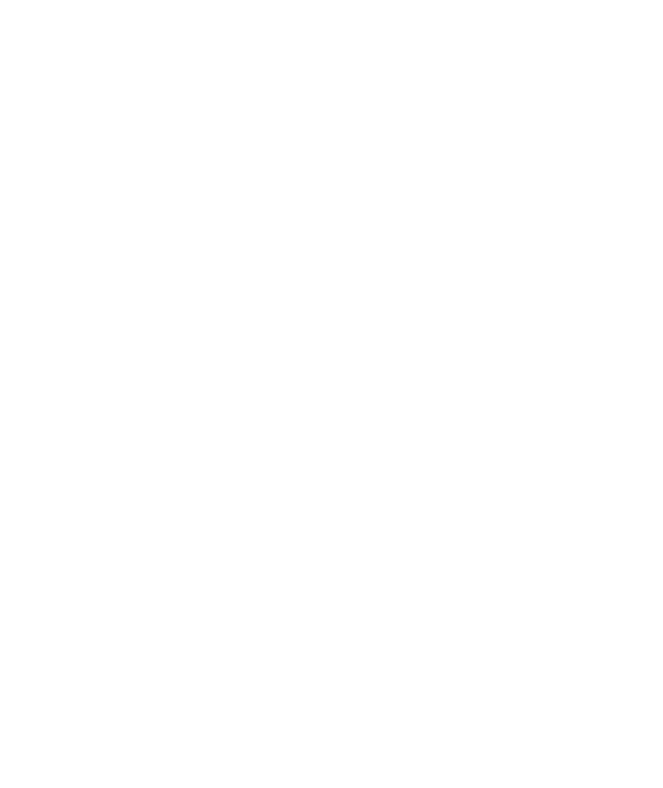
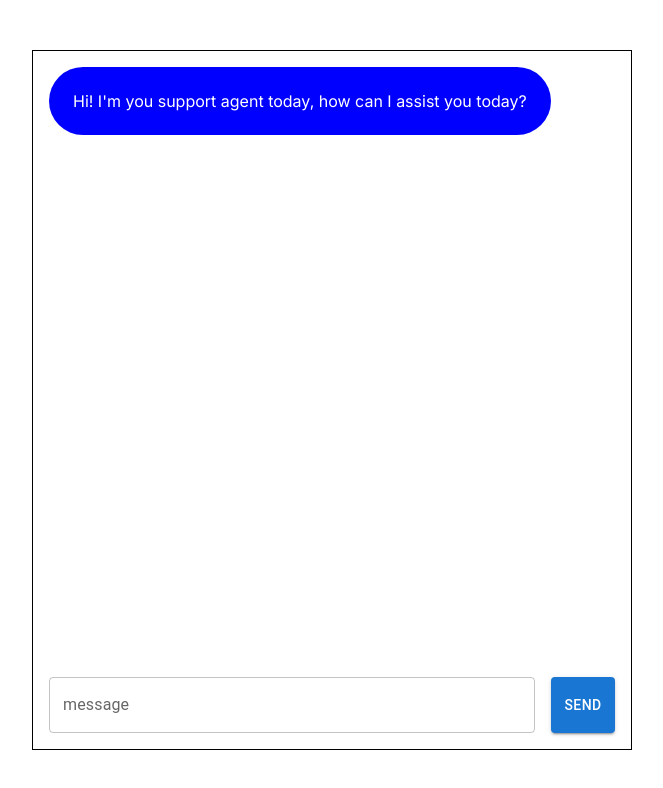
Before and after one commit to madeeha-balouch/aiChatSupport, a Next.js app: page / in a window 1280 px wide. Shown: the top 788 px of the page, without its empty margins (308-971 px from the left). Built offline with nearby package versions, Linux system fonts and the light colour scheme.

Commit message:
Update page.js

```diff
--- a/app/page.js
+++ b/app/page.js
@@ -1,15 +1,84 @@
 "use client";
 import Image from "next/image";
 import { useState } from "react";
-import { Box } from "@mui/system";
+import { Box, Stack } from "@mui/system";
+import { Button, TextField } from "@mui/material";
+
+const style = {
+  backgroundColor: "lightgray",
+  color: "white",
+  borderRadius: 16,
+  padding: 3,
+};
 
 export default function Home() {
-  const [messages, setMessages] = useState({
-    role: "assistant",
-    content: "Hi! I'm you support agent today, how can I assist you today?",
-  });
+  const [messages, setMessages] = useState([
+    {
+      role: "assistant",
+      content: "Hi! I'm you support agent today, how can I assist you today?",
+    },
+  ]);
 
   const [message, setMessage] = useState("");
 
-  return <Box width="100vw" height={"100vh"} display={"flex"}></Box>;
+  return (
+    <Box
+      width="100vw"
+      height="100vh"
+      display="flex"
+      flexDirection="column"
+      justifyContent="center"
+      alignItems="center"
+    >
+      <Stack
+        direction="column"
+        width="600px"
+        height="700px"
+        border="1px solid black"
+        p={2}
+        spacing={3}
+      >
+        <Stack
+          direction="column"
+          spacing={2}
+          flexGrow={1}
+          overflow="auto"
+          maxHeight="100%"
+        >
+          {messages.map((message, index) => (
+            <Box
+              key={index}
+              display="flex"
+              justifyContent={
+                message.role === "assistant" ? "flex-start" : "flex-end"
+              }
+            >
+              <Box
+                //sx={style}
+                backgroundColor={
+                  message.role === "assistant"
+                    ? "blue"
+                    : "secondary.main"
+                }
+                color="white"
+                borderRadius={16}
+                padding={3}
+              >
+                {message.content || "No message content"}
+              </Box>
+            </Box>
+          ))}
+        </Stack>
+        <Stack direction="row" spacing={2}>
+          <TextField
+            label="message"
+            fullWidth
+            value={message}
+            onChange={(e) => setMessage(e.target.value)}
+          />
+          <Button variant="contained">send</Button>
+        </Stack>
+      </Stack>
+    </Box>
+  );
 }
```
